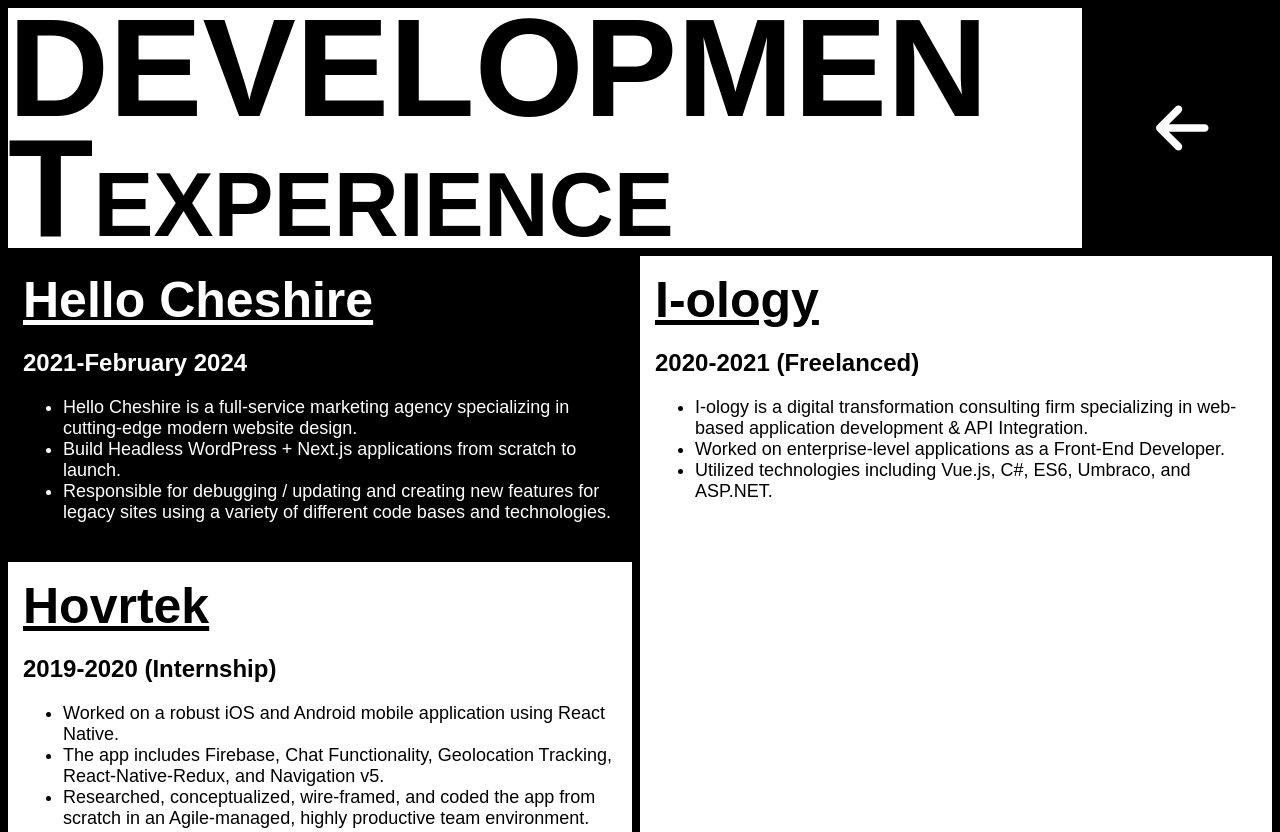
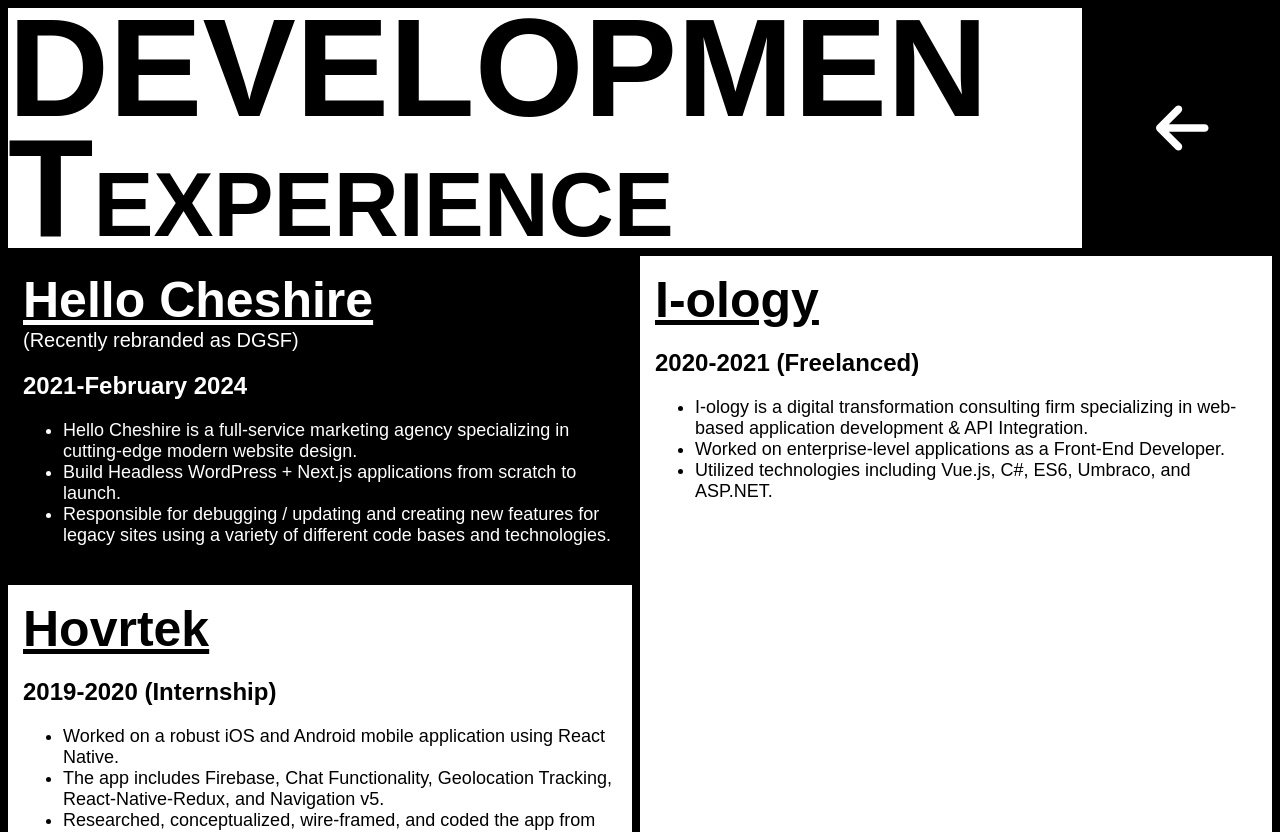
Before and after one commit to Jaywinebrenner/css-land, a Next.js app: page /experience in a window 1280 px wide. Shown: the top 832 px of the page. Built offline with nearby package versions, Linux system fonts and the light colour scheme; no server answers.

Commit message:
rebrand copy

```diff
--- a/data/experienceData.js
+++ b/data/experienceData.js
@@ -2,6 +2,7 @@ const experienceData = [
     {
         year: '2021-February 2024',
         job: 'Hello Cheshire',
+        subtitle: "Recenctly Rebranded as DGSF",
         link: 'https://hellocheshire.com',
         details: [
           'Hello Cheshire is a full-service marketing agency specializing in cutting-edge modern website design.',
--- a/pages/experience.js
+++ b/pages/experience.js
@@ -39,12 +39,12 @@ const Experience = () => {
           </div>
         <div className="experience__middle">
           {experienceData && experienceData.map((exp, i)=> {
-            console.log("exp", exp.details)
             return (
               <div key={`exp-item-key=${i}`} className="experience__item">
                 <a style={{color: i === 0 ? "white" : "black"}} href={exp.link} target="_blank" rel="noopener noreferrer">
                   {exp.job}
                 </a>
+                {exp.subtitle && <p className='subtitle'>(Recently rebranded as DGSF)</p>}
                 <h2 style={{color: i === 0 ? "white" : "black"}}>{exp.year}</h2>
                 <ul>
                 {exp.details.map((d, j) => (
--- a/pages/today.js
+++ b/pages/today.js
@@ -21,8 +21,10 @@ const Today = () => {
     const getThisDayEvents = async (day) => {
         try {
             const daysRef = doc(db, `day/${day}`);
-            const docSnap = await getDoc(daysRef);console.log("DAY", docSnap.data())
+            const docSnap = await getDoc(daysRef);
+            console.log("Document Snapshot:", docSnap); // Log the document snapshot
             if (docSnap.exists()) {
+                console.log("Document Data:", docSnap.data()); // Log the document data
                 return docSnap.data();
             } else {
                 console.log("Document does not exist");
@@ -33,6 +35,7 @@ const Today = () => {
             return null;
         }
     };
+
 
     const getEvents = (day) => {
         getThisDayEvents(getFormattedDay(day)).then((res) => {
--- a/styles/components/_experience.scss
+++ b/styles/components/_experience.scss
@@ -79,6 +79,9 @@
             font-weight: bold;
             font-family: "TTNormsPro", sans-serif;
         }
+        .subtitle {
+            margin-top: 0;
+        }
     }
     &__item:nth-child(1) {
         border-right: 8px black solid;
```
